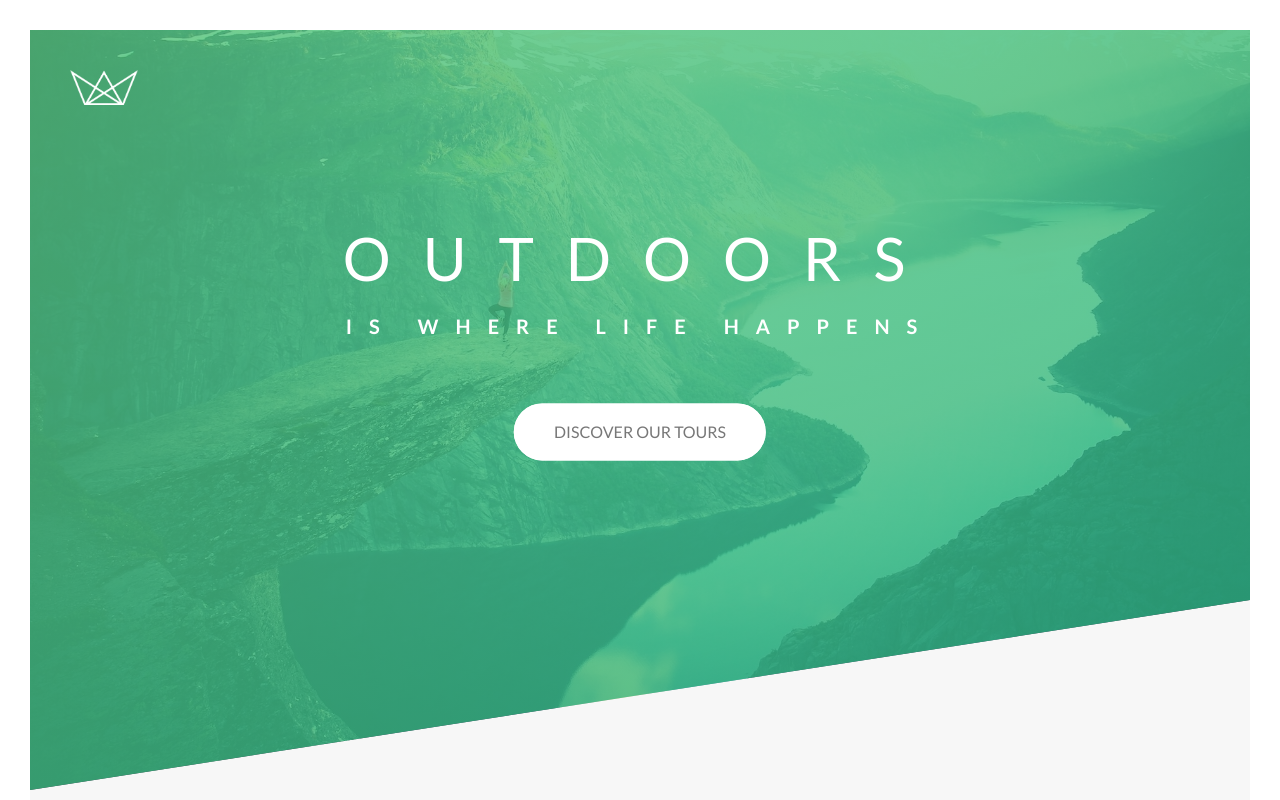
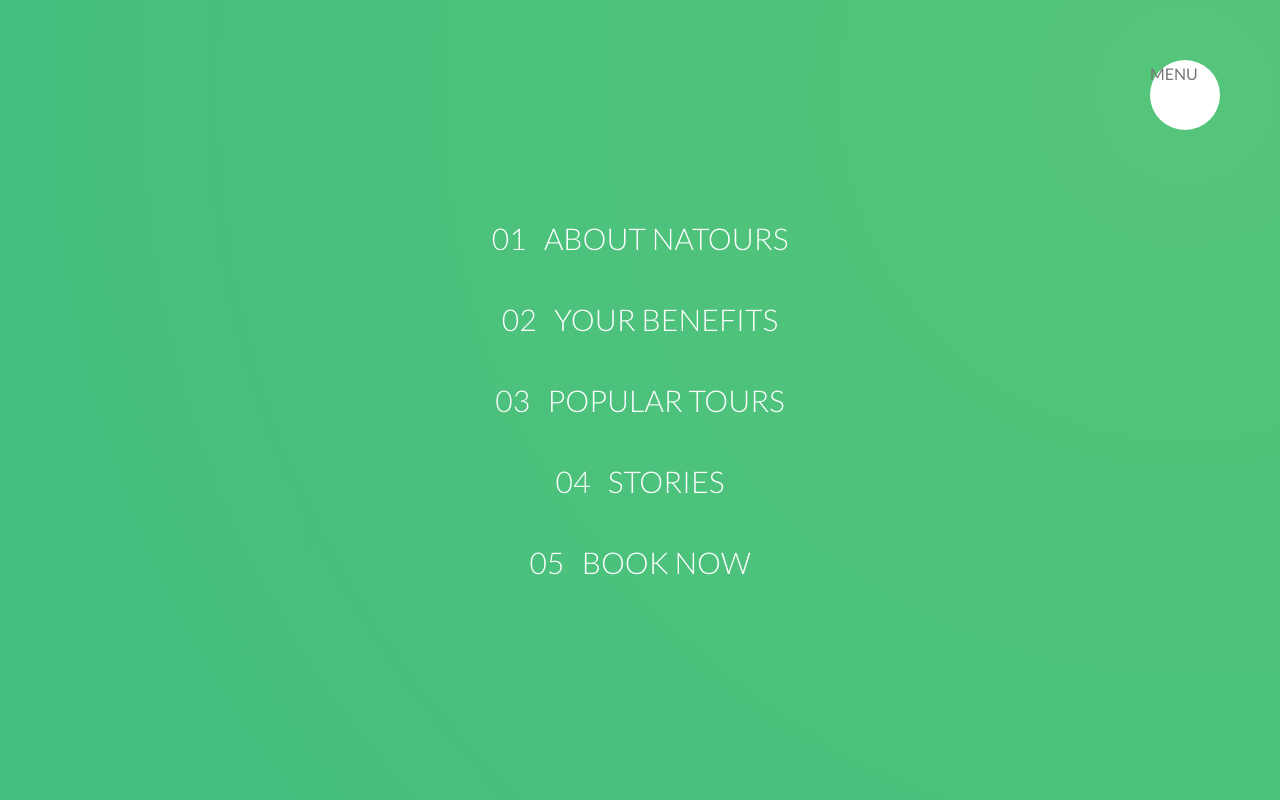
Before and after one commit to TrevorHegert/udemy_sass, a website: page index.html in a window 1280 px wide. Shown: the top 800 px of the page. Drawn offline with Linux system fonts and the light colour scheme.

Commit message:
Lesson 49 Complete

```diff
--- a/index.html
+++ b/index.html
@@ -7,12 +7,33 @@
         <link href="https://fonts.googleapis.com/css?family=Lato:100,300,400,700,900" rel="stylesheet">
 
         <link rel="stylesheet" href="css/icon-font.css">
+        <link rel="stylesheet" href="css/reset.css">
         <link rel="stylesheet" href="css/style.css">
         <link rel="shortcut icon" type="image/png" href="img/favicon.png">
 
         <title>Natours | Exciting tours for adventurous people</title>
     </head>
     <body>
+
+        <div class="navigation">
+            <input type="checkbox" class="navigation__checkbox" id="navi-toggle">
+
+            <label for="navi-toggle" class="navigation__button">MENU</label>
+
+            <div class="navigation__background">&nbsp;</div>
+
+            <nav class="navigation__nav">
+                <ul class="navigation__list">
+                    <li class="navigation__item"><a class="navigation__link" href="#"><span>01</span>About Natours</a></li>
+                    <li class="navigation__item"><a class="navigation__link" href="#"><span>02</span>Your Benefits</a></li>
+                    <li class="navigation__item"><a class="navigation__link" href="#"><span>03</span>Popular Tours</a></li>
+                    <li class="navigation__item"><a class="navigation__link" href="#"><span>04</span>Stories</a></li>
+                    <li class="navigation__item"><a class="navigation__link" href="#"><span>05</span>Book Now</a></li>
+                </ul>
+            </nav>
+
+        </div>
+
         <header class="header">
             <div class="header__logo-box">
                 <img src="img/logo-white.png" alt="Logo" class="header__logo">
--- a/sass/abstracts/_mixins.scss
+++ b/sass/abstracts/_mixins.scss
@@ -5,3 +5,22 @@
         clear: both;
     }
 }
+
+@mixin center-element {
+    position: absolute;
+    top: 50%;
+    left: 50%;
+    transform: translate(-50%, -50%);
+}
+
+@mixin center-element-vertical {
+    position: absolute;
+    top: 50%;
+    transform: translateY(-50%);
+}
+
+@mixin center-element-horizontal {
+    position: absolute;
+    left: 50%;
+    transform: translateX(-50%);
+}
--- a/sass/components/_card.scss
+++ b/sass/components/_card.scss
@@ -123,10 +123,7 @@
 
     //BACK SIDE STYLING
     &__cta {
-        position: absolute;
-        top: 50%;
-        left: 50%;
-        transform: translate(-50%, -50%);
+        @include center-element;
         width: 90%;
         text-align: center
     }
--- /dev/null
+++ b/sass/layout/_navigation.scss
@@ -0,0 +1,76 @@
+.navigation {
+    &__checkbox {
+        display: none;
+    }
+
+    &__button {
+        background-color: $color-white;
+        height: 7rem;
+        width: 7rem;
+        border-radius: 50%;
+        position: fixed;
+        top: 6rem;
+        right: 6rem;
+        z-index: 2000;
+    }
+
+    &__background {
+        height: 6rem;
+        width: 6rem;
+        border-radius: 50%;
+        position: fixed;
+        top: 6.5rem;
+        right: 6.5rem;
+        background-image: radial-gradient($color-primary-light, $color-primary-dark);
+        z-index: 1000;
+
+        transform: scale(80);
+    }
+
+    &__nav {
+        height: 100vh;
+        width: 100%;
+        position: fixed;
+        top: 0;
+        right: 0;
+        z-index: 1500;
+    }
+
+    &__list {
+        @include center-element;
+        text-align: center;
+        list-style: none;
+    }
+
+    &__item {
+        margin: 1rem;
+    }
+
+    &__link {
+        &:link,
+        &:visited {
+            display: inline-block;
+            font-size: 3rem;
+            font-weight: 300;
+            padding: 1rem 2rem;
+            color: $color-white;
+            text-decoration: none;
+            text-transform: uppercase;
+            background-image: linear-gradient(120deg, transparent 0%, transparent 50%, $color-white 50%);
+            background-size: 225%;
+            transition: all .4s;
+
+            span {
+                margin-right: 1.75rem;
+                display: inline-block;
+            }
+        }
+
+        &:hover,
+        &:active {
+            background-position: 100%;
+            color: $color-primary;
+            transform: translateX(1.5rem);
+        }
+    }
+}
--- a/sass/main.scss
+++ b/sass/main.scss
@@ -18,5 +18,6 @@
 @import "layout/grid";
 @import "layout/footer";
 @import "layout/header";
+@import "layout/navigation";
 
 @import "pages/home";
```
Also changed, not shown: css/style.css.
